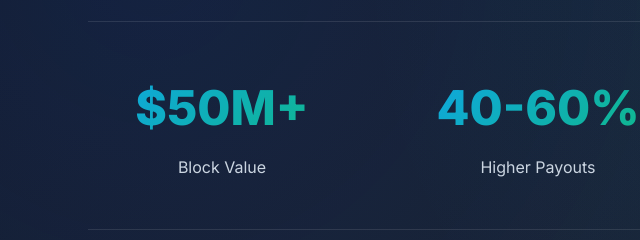
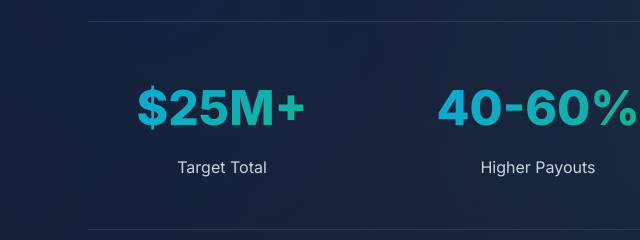
Before and after one commit to malfieri05/NCAAsettlementblock, a plain HTML site: page index.html in a window 1280 px wide. Shown: the part 492-732 px from the top of the page, 102-742 px from the left. Drawn offline with Linux system fonts and the light colour scheme.

Commit message:
Updated hero stat to show M+ Target Total instead of M+ Block Value

```diff
--- a/index.html
+++ b/index.html
@@ -29,8 +29,8 @@
                 <p class="hero-subtitle">Join The Block: A verified, aggregated settlement portfolio that delivers higher payouts, legal protection, and institutional credibility. Strength in numbers.</p>
                 <div class="hero-stats">
                     <div class="stat">
-                        <div class="stat-number">$50M+</div>
-                        <div class="stat-label">Block Value</div>
+                        <div class="stat-number">$25M+</div>
+                        <div class="stat-label">Target Total</div>
                     </div>
                     <div class="stat">
                         <div class="stat-number">40-60%</div>
```
